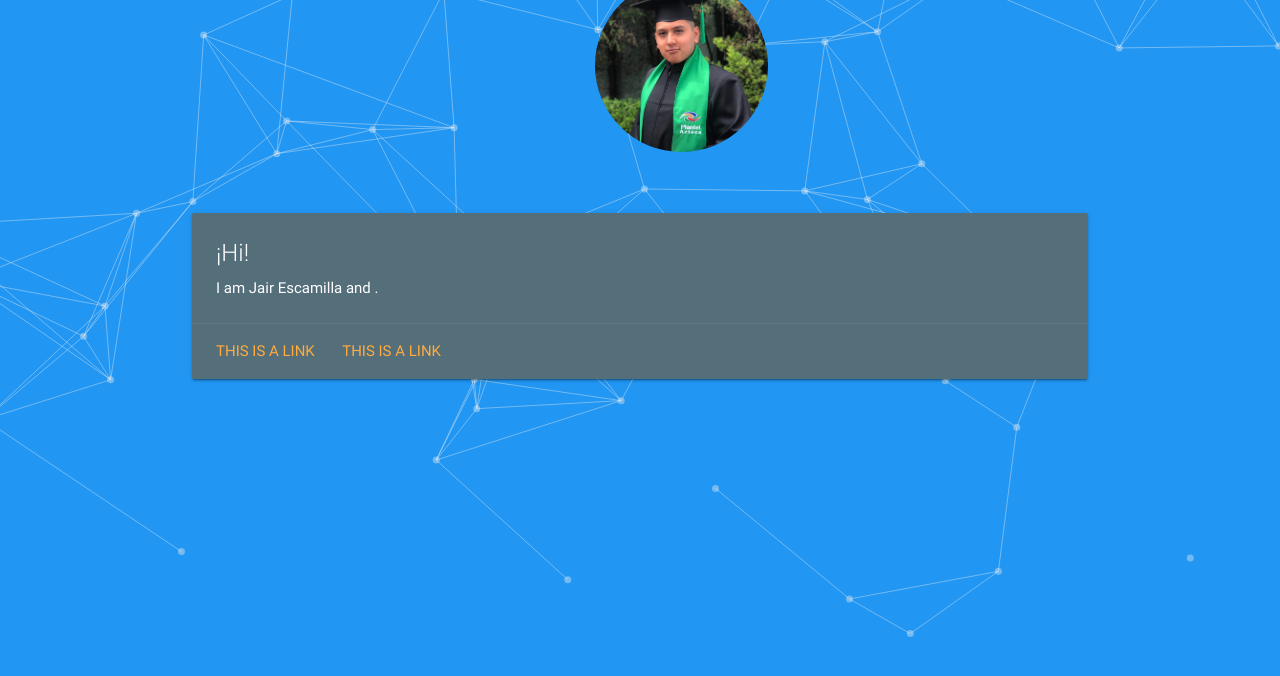
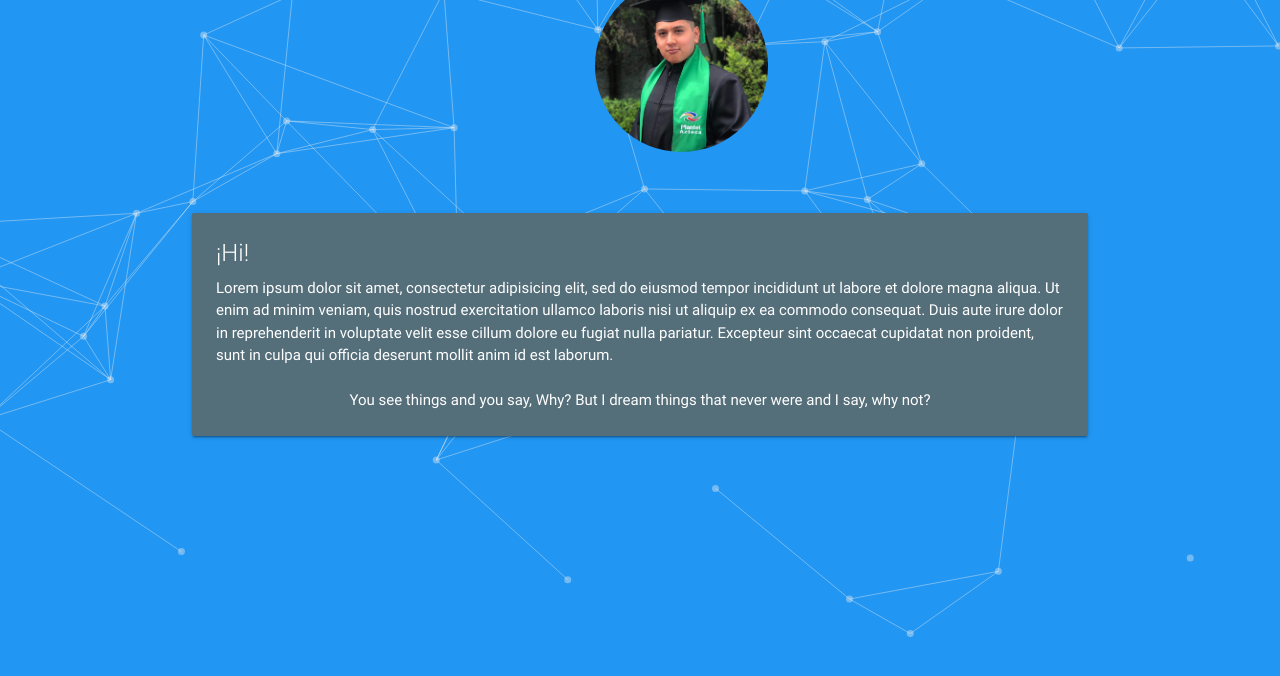
Before and after one commit to CesarArellano/portfolio, a plain HTML site: page index.html in a window 1280 px wide. Shown: the part 96-772 px from the top of the page. Drawn offline with nearby package versions, Linux system fonts and the light colour scheme.

Commit message:
Actualizacion

```diff
--- a/index.html
+++ b/index.html
@@ -32,6 +32,9 @@
           </div>
         </nav>
       </div>
+      <!--********** Fin de la navegacion ***************-->
+
+      <!--********** Contenido principal ***************-->
       <div class="inicial #2196f3 blue">
         <div class="container" >
           <div class="row center">
@@ -47,16 +50,15 @@
               <div class="card blue-grey darken-1 hoverable">
                 <div class="card-content white-text">
                   <span class="card-title">¡Hi!</span>
-                <p>I am Jair Escamilla and .</p>
-              </div>
-              <div class="card-action">
-                <a href="#">This is a link</a>
-                <a href="#">This is a link</a>
+                  <p>Lorem ipsum dolor sit amet, consectetur adipisicing elit, sed do eiusmod tempor incididunt ut labore et dolore magna aliqua. Ut enim ad minim veniam, quis nostrud exercitation ullamco laboris nisi ut aliquip ex ea commodo consequat. Duis aute irure dolor in reprehenderit in voluptate velit esse cillum dolore eu fugiat nulla pariatur. Excepteur sint occaecat cupidatat non proident, sunt in culpa qui officia deserunt mollit anim id est laborum.</p>
+                  <br>
+                  <p class="center bold">You see things and you say, Why? But I dream things that never were and I say, why not?</p>
                 </div>
               </div>
             </div>
           </div>
         </div>
       </div>
+      <!--********** Fin de contenido principal ***************-->
   </body>
 </html>
```
Lines whose indentation alone changed are shown as unchanged.
